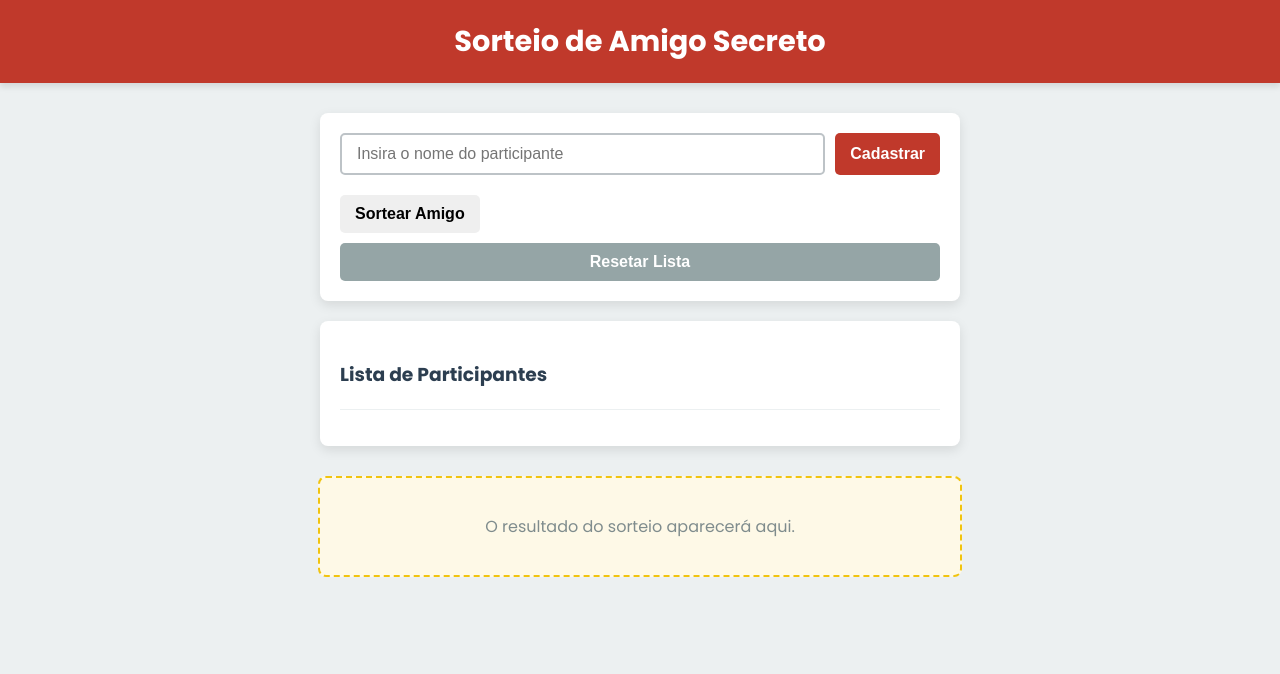
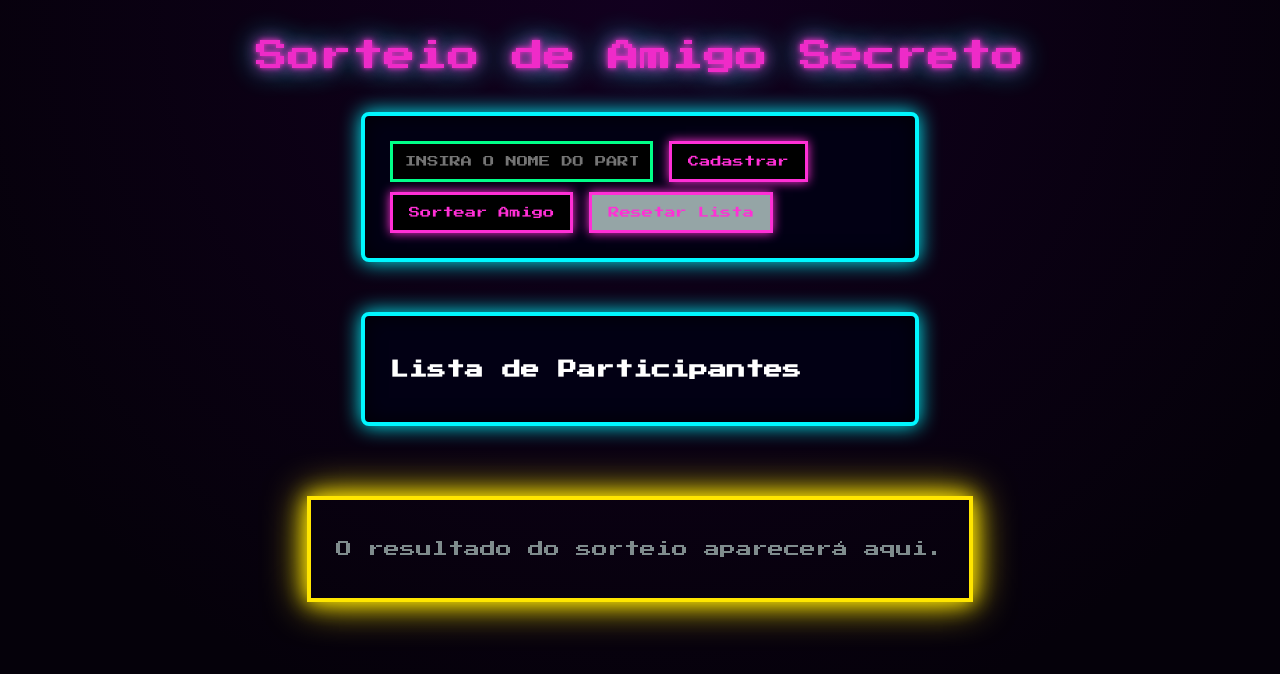
Before and after one commit to dev-matheus22/Sistemas-e-exerc-cios, a website: page Sortear/index.html in a window 1280 px wide. Drawn offline with Linux system fonts and the light colour scheme; files whose address does not match are found by name.

Commit message:
Mudança no visual do algoritmo de sorteio para visual Arcade e início da refatoração do index para usar typescript, projeto se encontra inativo no momento

```diff
--- a/Sortear/index.html
+++ b/Sortear/index.html
@@ -5,165 +5,7 @@
     <meta name="viewport" content="width=device-width, initial-scale=1.0">
     <title>Sorteio de amigo secreto</title>
     <link href="https://fonts.googleapis.com/css2?family=Poppins:wght@400;600;700&display=swap" rel="stylesheet">
-    <style>
-        /* Variáveis de Cores */
-        :root{
-            --primary: #C0392B; /* Vermelho Escuro / Principal (Botão) */
-            --secondary: #27ae60; /* Verde (Sucesso) */
-            --destaques: #F1C40F; /* Amarelo (Avisos/Destaques) */
-            --background: #ECF0F1; /* Cinza Claro (Fundo) */
-            --text: #2C3E50; /* Cinza Escuro (Texto) */
-            --card-bg: #FFFFFF; /* Branco Puro (Cartões/Conteúdo) */
-            --shadow: rgba(0, 0, 0, 0.1);
-        }
-
-        /* Estilos Globais e Reset Básico */
-        body{
-            margin: 0;
-            padding: 0;
-            box-sizing: border-box;
-            background-color: var(--background);
-            color: var(--text);
-            font-family: 'Poppins', sans-serif;
-            min-height: 100vh;
-        }
-
-        /* Cabeçalho */
-        header{
-            background-color: var(--primary);
-            color: var(--card-bg);
-            padding: 20px 0;
-            text-align: center;
-            font-size: 1.8em;
-            font-weight: 700;
-            box-shadow: 0 4px 6px var(--shadow);
-            margin-bottom: 30px;
-        }
-
-        /* Container Principal */
-        .container{
-            max-width: 600px;
-            margin: 0 auto;
-            padding: 20px;
-            background-color: var(--card-bg);
-            border-radius: 8px;
-            box-shadow: 0 4px 12px var(--shadow);
-        }
-
-        /* Formulário e Input */
-        form{
-            display: flex;
-            gap: 10px;
-            margin-bottom: 20px;
-        }
-
-        #nome{
-            flex-grow: 1;
-            padding: 10px 15px;
-            border: 2px solid #BDC3C7;
-            border-radius: 5px;
-            font-size: 1em;
-            transition: border-color 0.3s;
-        }
-
-        #nome:focus{
-            border-color: var(--primary);
-            outline: none;
-        }
-
-        /* Estilo dos Botões */
-        button{
-            padding: 10px 15px;
-            border: none;
-            border-radius: 5px;
-            font-size: 1em;
-            font-weight: 600;
-            cursor: pointer;
-            transition: background-color 0.3s, transform 0.1s;
-        }
-
-        /* Botão Cadastrar (submit) */
-        form button[type="submit"]{
-            background-color: var(--primary);
-            color: var(--card-bg);
-        }
-
-        form button[type="submit"]:hover{
-            background-color: #A93226; /* Um pouco mais escuro */
-        }
-
-        /* Botão Sortear */
-        .container > button:nth-child(3){
-            background-color: var(--secondary);
-            color: var(--card-bg);
-            width: 100%;
-            margin-top: 10px;
-        }
-
-        .container > button:nth-child(3):hover{
-            background-color: #2ECC71; /* Um pouco mais claro */
-            transform: translateY(-1px);
-        }
-
-        /* Lista de Participantes */
-        #lista{
-            list-style: none;
-            padding: 0;
-            margin-top: 20px;
-            border-top: 1px solid #ECF0F1;
-        }
-
-        .lista-elemento-item{
-            display: flex;
-            justify-content: space-between;
-            align-items: center;
-            padding: 12px 15px;
-            border-bottom: 1px solid #ECF0F1;
-            background-color: var(--card-bg);
-            font-size: 1.1em;
-        }
-
-        .lista-elemento-item:nth-child(odd){
-             background-color: #F7F9F9; /* Fundo levemente diferente para linhas alternadas */
-        }
-
-        .btn{
-            background-color: var(--primary);
-            color: var(--card-bg);
-            padding: 5px 10px;
-            border: none;
-            border-radius: 4px;
-            font-size: 0.9em;
-        }
-
-        .btn:hover{
-            background-color: #A93226;
-        }
-
-        /* Container de Resultados */
-        #container-resultado{
-            max-width: 600px;
-            margin: 30px auto;
-            padding: 20px;
-            border: 2px dashed var(--destaques);
-            background-color: #FEF9E7; /* Fundo para destaque */
-            border-radius: 8px;
-        }
-
-        .lista-sorteado{
-            list-style: none;
-            padding: 10px 0;
-            font-size: 1.1em;
-            font-weight: 600;
-            color: var(--text);
-            border-bottom: 1px dotted #D6DBDF;
-        }
-
-        .lista-sorteado:last-child{
-            border-bottom: none;
-        }
-
-    </style>
+    <link rel="stylesheet" href="style.css">
 </head>
 <body>
     <header>
--- a/Sortear/index.js
+++ b/Sortear/index.ts
@@ -1,13 +1,31 @@
-let arrayNomes = []
+import { db } from "../firebase/firebaseConfig.js";
+import { addDoc, collection, Timestamp, doc, getDocs, getFirestore, query, where, updateDoc, deleteDoc }
+    from "https://www.gstatic.com/firebasejs/10.7.1/firebase-firestore.js";
+
+
+let participantes: Participante[] = []
 let idUnico = 0;
-let sorteados = []
+let sorteados: Sorteio[] = []
+
+interface Participante {
+readonly id: number,
+nome: string | undefined
+}
+
+interface Resultado {
+
+}
+
+interface Sorteio {
+
+}
 
 const shuffleYates = (arrayEmbaralhado) => {
     let currentIndex = arrayEmbaralhado.length,
         randomIndex;
 
     while (currentIndex != 0) {
-        Math.floor(Math.random() * currentIndex)
+
         randomIndex = Math.floor(Math.random() * currentIndex)
 
         currentIndex--;
@@ -57,20 +75,61 @@ const mostrarResultado = () => {
     }
 }
 
-const addParticipantes = () => {
-    let nome = document.getElementById("nome").value.trim();
-    if (nome === "") {
-        alert("Informe um nome")
-    } else {
-        let objNome = {
-            participante: nome,
-            id: idUnico,
-        }
-        idUnico++
-        arrayNomes.push(objNome)
+const verifyData = () => {
+    const dados = catchNmae();
+
+
+    if(dados.nome?.toLowerCase().trim() === ""){
+        return
+    };
+
+    return dados;
+}
+
+const catchNmae = () => {
+    const nome = document.getElementById("nome") as HTMLInputElement;
+    const nomeParticipante: string = nome.value.trim();
+
+    const objParticipante: Participante = {
+        id: Timestamp.now(),
+        nome: nomeParticipante
     }
-    document.getElementById("nome").value = "";
-    mostrarLista()
+
+    return objParticipante;
+}
+
+const addParticipantes = async () => {
+const dadosParticipante = verifyData()
+const now = dadosParticipante?.id
+try {
+    const docRef = await addDoc(collection(db, "participantes"),{
+        id: now,
+        nome: dadosParticipante?.nome
+    })
+
+    let ptcObj = {
+        id: now,
+        nome: dadosParticipante?.nome
+    }
+    participantes.push(ptcObj)
+
+} catch(error){
+    alert("Erro ao adicionar participante")
+    console.error(error)
+}
+
+    // if (nome === "") {
+    //     alert("Informe um nome")
+    // } else {
+    //     let objNome = {
+    //         participante: nome,
+    //         id: idUnico,
+    //     }
+    //     idUnico++
+    //     arrayNomes.push(objNome)
+    // }
+    // document.getElementById("nome").value = "";
+    // mostrarLista()
 }
 
 const mostrarLista = () => {
--- /dev/null
+++ b/Sortear/package.json
@@ -0,0 +1,5 @@
+{
+  "dependencies": {
+    "firebase": "^12.8.0"
+  }
+}
--- /dev/null
+++ b/Sortear/register.css
@@ -0,0 +1,110 @@
+@import url('https://fonts.googleapis.com/css2?family=Press+Start+2P&display=swap');
+
+:root {
+  --bg: #05010a;
+  --neon-pink: #ff2fd6;
+  --neon-blue: #00f7ff;
+  --neon-green: #00ff88;
+  --neon-yellow: #ffe600;
+  --white: #ffffff;
+}
+
+body {
+  margin: 0;
+  min-height: 100vh;
+  background: radial-gradient(circle at top, #12001f, #05010a 70%);
+  font-family: 'Press Start 2P', monospace;
+  color: var(--white);
+  display: flex;
+  flex-direction: column;
+  align-items: center;
+  padding: 40px 20px;
+}
+
+header {
+  font-size: 2rem;
+  margin-bottom: 40px;
+  color: var(--neon-pink);
+  text-shadow:
+    0 0 5px var(--neon-pink),
+    0 0 15px var(--neon-pink),
+    0 0 30px var(--neon-blue);
+  animation: blink 1.2s infinite alternate;
+  text-align: center;
+}
+
+@keyframes blink {
+  from { opacity: 1; }
+  to { opacity: 0.7; }
+}
+
+.container {
+  width: 100%;
+  max-width: 500px;
+  padding: 25px;
+  border: 4px solid var(--neon-blue);
+  border-radius: 8px;
+  box-shadow:
+    0 0 20px var(--neon-blue),
+    inset 0 0 20px rgba(0,0,0,0.8);
+  background: #020014;
+  margin-bottom: 30px;
+}
+
+form {
+  display: flex;
+  flex-direction: column;
+  gap: 15px;
+}
+
+input[type="email"],
+input[type="password"] {
+  padding: 12px;
+  background: black;
+  border: 3px solid var(--neon-green);
+  color: var(--neon-green);
+  font-family: 'Press Start 2P';
+  font-size: 0.7rem;
+  text-transform: uppercase;
+}
+
+input:focus {
+  outline: none;
+  box-shadow: 0 0 10px var(--neon-green);
+}
+
+button {
+  padding: 12px 16px;
+  border: 3px solid var(--neon-pink);
+  background: black;
+  color: var(--neon-pink);
+  font-family: 'Press Start 2P';
+  font-size: 0.7rem;
+  cursor: pointer;
+  box-shadow: 0 0 10px var(--neon-pink);
+  transition: 0.15s;
+}
+
+button:hover {
+  background: var(--neon-pink);
+  color: black;
+  box-shadow: 0 0 20px var(--neon-pink);
+  transform: scale(1.05);
+}
+
+.login-link {
+  margin-top: 20px;
+  font-size: 0.7rem;
+  text-align: center;
+}
+
+.login-link a {
+  color: var(--neon-blue);
+  text-decoration: none;
+  transition: 0.2s;
+}
+
+.login-link a:hover {
+  color: var(--neon-pink);
+  text-decoration: underline;
+}
--- /dev/null
+++ b/Sortear/style.css
@@ -0,0 +1,119 @@
+@import url('https://fonts.googleapis.com/css2?family=Press+Start+2P&display=swap');
+
+:root {
+  --bg: #05010a;
+  --neon-pink: #ff2fd6;
+  --neon-blue: #00f7ff;
+  --neon-green: #00ff88;
+  --neon-yellow: #ffe600;
+  --white: #ffffff;
+}
+
+body {
+  margin: 0;
+  min-height: 100vh;
+  background: radial-gradient(circle at top, #12001f, #05010a 70%);
+  font-family: 'Press Start 2P', monospace;
+  color: var(--white);
+  display: flex;
+  flex-direction: column;
+  align-items: center;
+  padding: 40px 20px;
+}
+
+header {
+  font-size: 2rem;
+  margin-bottom: 40px;
+  color: var(--neon-pink);
+  text-shadow:
+    0 0 5px var(--neon-pink),
+    0 0 15px var(--neon-pink),
+    0 0 30px var(--neon-blue);
+  animation: blink 1.2s infinite alternate;
+}
+
+@keyframes blink {
+  from { opacity: 1; }
+  to { opacity: 0.7; }
+}
+
+.container {
+  width: 100%;
+  max-width: 500px;
+  padding: 25px;
+  border: 4px solid var(--neon-blue);
+  border-radius: 8px;
+  box-shadow:
+    0 0 20px var(--neon-blue),
+    inset 0 0 20px rgba(0,0,0,0.8);
+  background: #020014;
+  margin-bottom: 30px;
+}
+
+#nome {
+  flex: 1;
+  padding: 12px;
+  background: black;
+  border: 3px solid var(--neon-green);
+  color: var(--neon-green);
+  font-family: 'Press Start 2P';
+  font-size: 0.7rem;
+  text-transform: uppercase;
+}
+
+#nome:focus {
+  outline: none;
+  box-shadow: 0 0 10px var(--neon-green);
+}
+
+button {
+  padding: 12px 16px;
+  border: 3px solid var(--neon-pink);
+  background: black;
+  color: var(--neon-pink);
+  font-family: 'Press Start 2P';
+  font-size: 0.7rem;
+  cursor: pointer;
+  box-shadow: 0 0 10px var(--neon-pink);
+  transition: 0.15s;
+}
+
+button:hover {
+  background: var(--neon-pink);
+  color: black;
+  box-shadow: 0 0 20px var(--neon-pink);
+  transform: scale(1.05);
+}
+
+#lista {
+  list-style: none;
+  padding: 0;
+}
+
+.lista-elemento-item {
+  padding: 10px;
+  margin: 10px 0;
+  border: 2px solid var(--neon-blue);
+  color: var(--neon-blue);
+  background: black;
+  display: flex;
+  justify-content: space-between;
+  box-shadow: 0 0 10px var(--neon-blue);
+}
+
+#container-resultado {
+  margin-top: 40px;
+  padding: 25px;
+  border: 4px solid var(--neon-yellow);
+  color: var(--neon-yellow);
+  text-align: center;
+  box-shadow:
+    0 0 20px var(--neon-yellow),
+    0 0 40px var(--neon-yellow);
+  animation: glow 1s infinite alternate;
+}
+
+@keyframes glow {
+  from { opacity: 0.8; }
+  to { opacity: 1; }
+}
--- /dev/null
+++ b/Sortear/ts/firebaseConfig.ts
@@ -0,0 +1,17 @@
+// Import the functions you need from the SDKs you need
+import { initializeApp } from "firebase/app";
+import { getAuth } from "firebase/auth";
+
+// Your web app's Firebase configuration
+const firebaseConfig = {
+  apiKey: "AIzaSyCVQzDX1mt3Dtjr-2pZXV7SJRWKxc1JGzw",
+  authDomain: "amigo-secreto-ba615.firebaseapp.com",
+  projectId: "amigo-secreto-ba615",
+  storageBucket: "amigo-secreto-ba615.firebasestorage.app",
+  messagingSenderId: "72815685466",
+  appId: "1:72815685466:web:bc0f2e5c9188adb4010d63"
+};
+
+// Initialize Firebase
+const app = initializeApp(firebaseConfig);
+export const auth = getAuth(app);
```
Also changed, not shown: Sortear/login.html (added, +22 -0 lines), Sortear/register.html (added, +22 -0 lines), Sortear/ts/cadastro.ts (added, +53 -0 lines), Sortear/ts/login.ts (added, +31 -0 lines), 2 other files.
